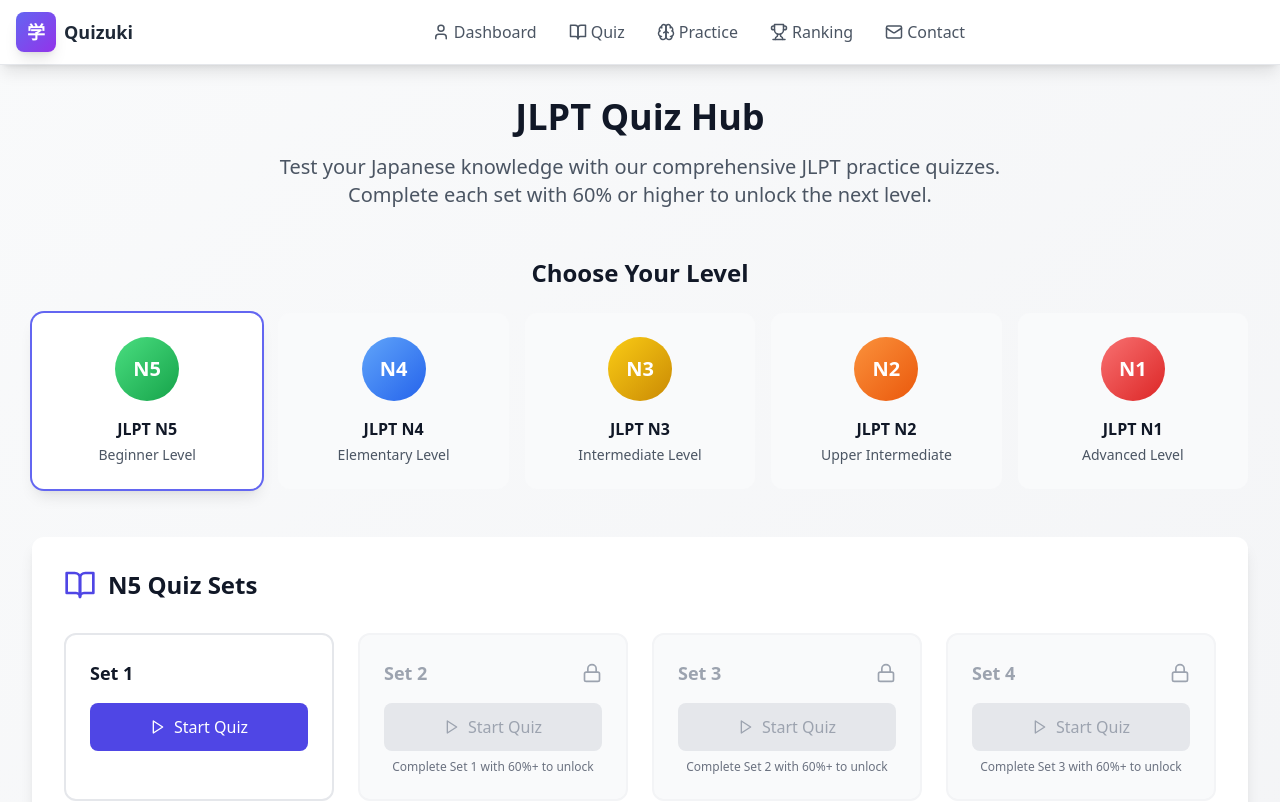
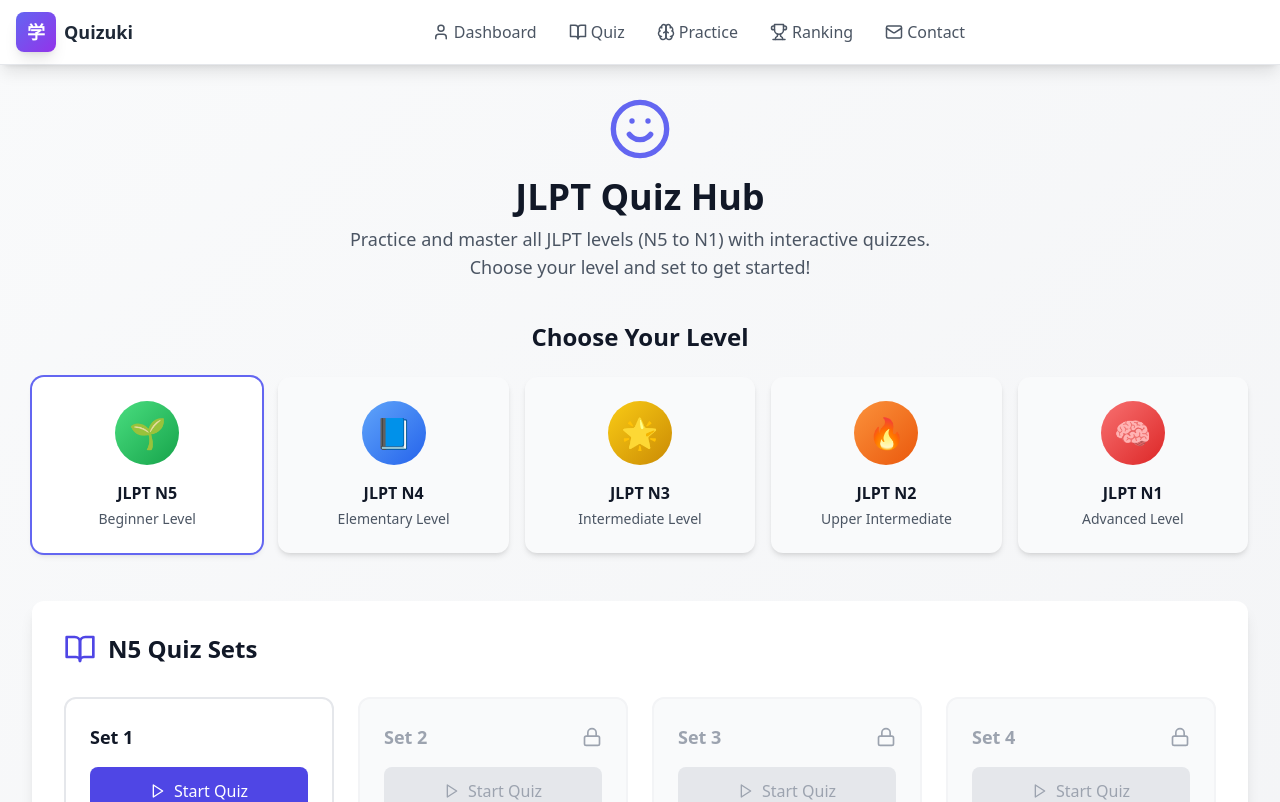
Before and after one commit to Shaikmymoon777/KAIDAN-QUIZ, a React (Vite) app: page /quiz/ in a window 1280 px wide. Shown: the top 802 px of the page. Built offline with nearby package versions, Linux system fonts and the light colour scheme.

Commit message:
Update Quiz page design and animations

```diff
--- a/src/data/n5/set1.json
+++ b/src/data/n5/set1.json
@@ -121,7 +121,7 @@
     {
         "id": "n5s1q18",
         "question": "こうえん で　_______ に あいました。",
-        "options": ["おとうさん", "おまわりさん", "おじいさん", "がっこう"],
+        "options": ["おべんとう", "みず", "おじいさん", "がっこう"],
         "correct": 2,
         "explanation": "「おじいさん」は こうえん に あるく こと が あります。"
     },
--- a/src/pages/Quiz.tsx
+++ b/src/pages/Quiz.tsx
@@ -1,4 +1,4 @@
-import React, { useState, useEffect } from 'react';
+import { useState } from 'react';
 import { motion, AnimatePresence } from 'framer-motion';
 import {
   BookOpen,
@@ -10,7 +10,7 @@ import {
   ArrowRight,
   Star,
   Target,
-  Zap
+  Smile
 } from 'lucide-react';
 import { useApp } from '../contexts/AppContext';
 
@@ -34,26 +34,23 @@ export default function Quiz() {
   const [quizCompleted, setQuizCompleted] = useState(false);
   const [timeStarted, setTimeStarted] = useState<number | null>(null);
   const [timeSpent, setTimeSpent] = useState(0);
-  const [userAnswers, setUserAnswers] = useState<Array<{question: Question, selected: number, correct: boolean}>>([]);
+  const [, setUserAnswers] = useState<Array<{question: Question, selected: number, correct: boolean}>>([]);
 
   const levels = [
-    { id: 'n5', name: 'N5', description: 'Beginner Level', color: 'from-green-400 to-green-600' },
-    { id: 'n4', name: 'N4', description: 'Elementary Level', color: 'from-blue-400 to-blue-600' },
-    { id: 'n3', name: 'N3', description: 'Intermediate Level', color: 'from-yellow-400 to-yellow-600' },
-    { id: 'n2', name: 'N2', description: 'Upper Intermediate', color: 'from-orange-400 to-orange-600' },
-    { id: 'n1', name: 'N1', description: 'Advanced Level', color: 'from-red-400 to-red-600' },
+    { id: 'n5', name: 'N5', description: 'Beginner Level', color: 'from-green-400 to-green-600', emoji: '🌱' },
+    { id: 'n4', name: 'N4', description: 'Elementary Level', color: 'from-blue-400 to-blue-600', emoji: '📘' },
+    { id: 'n3', name: 'N3', description: 'Intermediate Level', color: 'from-yellow-400 to-yellow-600', emoji: '🌟' },
+    { id: 'n2', name: 'N2', description: 'Upper Intermediate', color: 'from-orange-400 to-orange-600', emoji: '🔥' },
+    { id: 'n1', name: 'N1', description: 'Advanced Level', color: 'from-red-400 to-red-600', emoji: '🧠' },
   ];
 
   const loadQuestions = async (level: string, set: number) => {
     try {
       const response = await import(`../data/${level}/set${set}.json`);
       const allQuestions = response.default;
-      // Shuffle and take 20 random questions
       const shuffled = [...allQuestions].sort(() => Math.random() - 0.5);
       setQuestions(shuffled.slice(0, 25));
     } catch (error) {
-      console.error('Failed to load questions:', error);
-      // Fallback to N5 Set 1 questions
       const response = await import('../data/n5/set1.json');
       const allQuestions = response.default;
       const shuffled = [...allQuestions].sort(() => Math.random() - 0.5);
@@ -62,18 +59,16 @@ export default function Quiz() {
   };
 
   const isSetUnlocked = (level: string, set: number): boolean => {
-    if (set === 1) return true; // First set is always unlocked
-
+    if (set === 1) return true;
     const levelProgress = state.quizProgress[level];
     if (!levelProgress) return false;
-
     const previousSet = levelProgress[`set${set - 1}`];
     return previousSet?.completed && previousSet.bestScore >= 60;
   };
 
   const getSetProgress = (level: string, set: number) => {
     const levelProgress = state.quizProgress[level];
-    return levelProgress?.[`set${set}`] || { completed: false, bestScore: 0, attempts: 0 };
+    return levelProgress?.[`set${set}`] || { completed: false, bestScore: 0, attempts: 0, timeSpent: 0 };
   };
 
   const startQuiz = (set: number) => {
@@ -90,15 +85,10 @@ export default function Quiz() {
 
   const handleAnswerSelect = (answerIndex: number) => {
     if (selectedAnswer !== null) return;
-
     setSelectedAnswer(answerIndex);
     setShowExplanation(true);
-
     const isCorrect = answerIndex === questions[currentQuestion].correct;
-    if (isCorrect) {
-      setScore(prev => prev + 1);
-    }
-
+    if (isCorrect) setScore(prev => prev + 1);
     setUserAnswers(prev => [...prev, {
       question: questions[currentQuestion],
       selected: answerIndex,
@@ -112,10 +102,8 @@ export default function Quiz() {
       setSelectedAnswer(null);
       setShowExplanation(false);
     } else {
-      // Quiz completed
       const finalScore = Math.round((score / questions.length) * 100);
       const timeSpent = timeStarted ? Math.round((Date.now() - timeStarted) / 1000) : 0;
-
       dispatch({
         type: 'UPDATE_QUIZ_PROGRESS',
         payload: {
@@ -125,7 +113,6 @@ export default function Quiz() {
           timeSpent
         }
       });
-
       setTimeSpent(timeSpent);
       setQuizCompleted(true);
     }
@@ -149,27 +136,43 @@ export default function Quiz() {
     return `${mins}:${secs.toString().padStart(2, '0')}`;
   };
 
+  // --- Quiz in progress ---
   if (selectedSet && questions.length > 0 && !quizCompleted) {
     const question = questions[currentQuestion];
-
     return (
-      <div className="max-w-4xl mx-auto px-4 sm:px-6 lg:px-8 py-8">
+      <div
+        className="relative min-h-screen flex items-center justify-center"
+        style={{
+          backgroundImage: "url('https://images.unsplash.com/photo-1506744038136-46273834b3fb?auto=format&fit=crop&w=1200&q=80')",
+          backgroundSize: 'cover',
+          backgroundPosition: 'center',
+        }}
+      >
+        <div className="absolute inset-0 bg-gradient-to-br from-indigo-900/80 to-purple-900/80 z-0" />
         <motion.div
           initial={{ opacity: 0, y: 20 }}
           animate={{ opacity: 1, y: 0 }}
-          className="bg-white dark:bg-gray-800 rounded-xl shadow-lg p-8"
+          className="relative z-10 bg-white/90 dark:bg-gray-900/90 rounded-2xl shadow-2xl p-8 max-w-2xl w-full"
         >
           {/* Quiz Header */}
-          <div className="flex items-center justify-between mb-8">
+          <motion.div
+            className="flex items-center justify-between mb-8"
+            initial={{ opacity: 0, x: -30 }}
+            animate={{ opacity: 1, x: 0 }}
+            transition={{ delay: 0.1 }}
+          >
             <div className="flex items-center space-x-4">
-              <button
+              <motion.button
+                whileHover={{ scale: 1.1, x: -2 }}
+                whileTap={{ scale: 0.95 }}
                 onClick={resetQuiz}
-                className="text-gray-500 hover:text-gray-700 dark:text-gray-400 dark:hover:text-gray-200"
+                className="text-gray-500 hover:text-indigo-600 dark:text-gray-400 dark:hover:text-indigo-300 font-bold"
               >
                 ← Back
-              </button>
+              </motion.button>
               <div>
-                <h1 className="text-2xl font-bold text-gray-900 dark:text-white">
+                <h1 className="text-2xl font-bold text-gray-900 dark:text-white flex items-center gap-2">
+                  {levels.find(l => l.id === selectedLevel)?.emoji}
                   {levels.find(l => l.id === selectedLevel)?.name} - Set {selectedSet}
                 </h1>
                 <p className="text-gray-600 dark:text-gray-400">
@@ -183,7 +186,7 @@ export default function Quiz() {
                 {score}/{questions.length}
               </div>
             </div>
-          </div>
+          </motion.div>
 
           {/* Progress Bar */}
           <div className="w-full bg-gray-200 dark:bg-gray-700 rounded-full h-3 mb-8">
@@ -196,15 +199,18 @@ export default function Quiz() {
           </div>
 
           {/* Question */}
-          <div className="mb-8">
+          <motion.div
+            initial={{ opacity: 0, y: 20 }}
+            animate={{ opacity: 1, y: 0 }}
+            transition={{ delay: 0.1 }}
+            className="mb-8"
+          >
             <h2 className="text-xl font-semibold text-gray-900 dark:text-white mb-6">
               {question.question}
             </h2>
-
             <div className="space-y-3">
               {question.options.map((option, index) => {
                 let buttonClass = "w-full p-4 text-left rounded-lg border-2 transition-all duration-200 ";
-
                 if (selectedAnswer !== null) {
                   if (index === question.correct) {
                     buttonClass += "border-green-500 bg-green-50 dark:bg-green-900/20 text-green-700 dark:text-green-300";
@@ -216,20 +222,22 @@ export default function Quiz() {
                 } else {
                   buttonClass += "border-gray-200 dark:border-gray-600 hover:border-indigo-300 dark:hover:border-indigo-500 hover:bg-indigo-50 dark:hover:bg-indigo-900/20 text-gray-900 dark:text-white";
                 }
-
                 return (
                   <motion.button
                     key={index}
-                    whileHover={selectedAnswer === null ? { scale: 1.02 } : {}}
-                    whileTap={selectedAnswer === null ? { scale: 0.98 } : {}}
+                    whileHover={selectedAnswer === null ? { scale: 1.03, backgroundColor: "#f3f4f6" } : {}}
+                    whileTap={selectedAnswer === null ? { scale: 0.97 } : {}}
                     onClick={() => handleAnswerSelect(index)}
                     className={buttonClass}
                     disabled={selectedAnswer !== null}
                   >
                     <div className="flex items-center space-x-3">
-                      <div className="w-8 h-8 rounded-full border-2 border-current flex items-center justify-center font-semibold">
+                      <motion.div
+                        whileHover={selectedAnswer === null ? { rotate: 8, scale: 1.1 } : {}}
+                        className="w-8 h-8 rounded-full border-2 border-current flex items-center justify-center font-semibold"
+                      >
                         {String.fromCharCode(65 + index)}
-                      </div>
+                      </motion.div>
                       <span className="text-lg">{option}</span>
                       {selectedAnswer !== null && index === question.correct && (
                         <CheckCircle className="ml-auto w-6 h-6 text-green-500" />
@@ -239,7 +247,7 @@ export default function Quiz() {
                 );
               })}
             </div>
-          </div>
+          </motion.div>
 
           {/* Explanation */}
           <AnimatePresence>
@@ -251,7 +259,8 @@ export default function Quiz() {
                 className="mb-8"
               >
                 <div className="p-4 bg-blue-50 dark:bg-blue-900/20 rounded-lg border border-blue-200 dark:border-blue-700">
-                  <h3 className="font-semibold text-blue-900 dark:text-blue-300 mb-2">
+                  <h3 className="font-semibold text-blue-900 dark:text-blue-300 mb-2 flex items-center gap-2">
+                    <Star className="w-5 h-5 text-yellow-400" />
                     Explanation:
                   </h3>
                   <p className="text-blue-800 dark:text-blue-200">
@@ -269,13 +278,15 @@ export default function Quiz() {
               animate={{ opacity: 1 }}
               className="flex justify-center"
             >
-              <button
+              <motion.button
+                whileHover={{ scale: 1.07, backgroundColor: "#6366f1" }}
+                whileTap={{ scale: 0.97 }}
                 onClick={nextQuestion}
                 className="px-8 py-3 bg-indigo-600 hover:bg-indigo-700 text-white rounded-lg font-medium transition-colors flex items-center space-x-2"
               >
                 <span>{currentQuestion < questions.length - 1 ? 'Next Question' : 'Finish Quiz'}</span>
                 <ArrowRight size={20} />
-              </button>
+              </motion.button>
             </motion.div>
           )}
         </motion.div>
@@ -283,38 +294,48 @@ export default function Quiz() {
     );
   }
 
+  // --- Quiz completed ---
   if (quizCompleted) {
     const finalScore = Math.round((score / questions.length) * 100);
     const passed = finalScore >= 60;
-
     return (
-      <div className="max-w-4xl mx-auto px-4 sm:px-6 lg:px-8 py-8">
+      <div
+        className="relative min-h-screen flex items-center justify-center"
+        style={{
+          backgroundImage: "url('https://images.unsplash.com/photo-1464983953574-0892a716854b?auto=format&fit=crop&w=1200&q=80')",
+          backgroundSize: 'cover',
+          backgroundPosition: 'center',
+        }}
+      >
+        <div className="absolute inset-0 bg-gradient-to-br from-indigo-900/80 to-purple-900/80 z-0" />
         <motion.div
           initial={{ opacity: 0, scale: 0.9 }}
           animate={{ opacity: 1, scale: 1 }}
-          className="bg-white dark:bg-gray-800 rounded-xl shadow-lg p-8 text-center"
+          className="relative z-10 bg-white/90 dark:bg-gray-900/90 rounded-2xl shadow-2xl p-8 max-w-xl w-full text-center"
         >
-          <div className={`w-20 h-20 mx-auto mb-6 rounded-full flex items-center justify-center ${
-            passed ? 'bg-green-100 dark:bg-green-900/20' : 'bg-red-100 dark:bg-red-900/20'
-          }`}>
+          <motion.div
+            initial={{ scale: 0.7, rotate: -10 }}
+            animate={{ scale: 1, rotate: 0 }}
+            transition={{ type: "spring", stiffness: 200 }}
+            className={`w-20 h-20 mx-auto mb-6 rounded-full flex items-center justify-center ${
+              passed ? 'bg-green-100 dark:bg-green-900/20' : 'bg-red-100 dark:bg-red-900/20'
+            }`}
+          >
             {passed ? (
               <Trophy className="w-10 h-10 text-green-600 dark:text-green-400" />
             ) : (
               <Target className="w-10 h-10 text-red-600 dark:text-red-400" />
             )}
-          </div>
-
+          </motion.div>
           <h2 className="text-3xl font-bold text-gray-900 dark:text-white mb-4">
             {passed ? 'Congratulations!' : 'Keep Practicing!'}
           </h2>
-
           <p className="text-gray-600 dark:text-gray-400 mb-8">
             {passed
               ? 'You passed the quiz! You can now proceed to the next set.'
               : 'You need 60% or higher to unlock the next set. Try again!'
             }
           </p>
-
           <div className="grid grid-cols-3 gap-4 mb-8">
             <div className="bg-gray-50 dark:bg-gray-700/50 rounded-lg p-4">
               <div className="text-2xl font-bold text-indigo-600 dark:text-indigo-400">
@@ -335,80 +356,115 @@ export default function Quiz() {
               <div className="text-sm text-gray-600 dark:text-gray-400">Time</div>
             </div>
           </div>
-
           <div className="flex flex-col sm:flex-row gap-4 justify-center">
-            <button
+            <motion.button
+              whileHover={{ scale: 1.05, backgroundColor: "#4b5563" }}
+              whileTap={{ scale: 0.97 }}
               onClick={resetQuiz}
               className="px-6 py-3 bg-gray-600 hover:bg-gray-700 text-white rounded-lg font-medium transition-colors"
             >
               Back to Quiz Selection
-            </button>
-            <button
+            </motion.button>
+            <motion.button
+              whileHover={{ scale: 1.05, backgroundColor: "#6366f1" }}
+              whileTap={{ scale: 0.97 }}
               onClick={() => startQuiz(selectedSet!)}
               className="px-6 py-3 bg-indigo-600 hover:bg-indigo-700 text-white rounded-lg font-medium transition-colors"
             >
               Try Again
-            </button>
+            </motion.button>
           </div>
         </motion.div>
       </div>
     );
   }
 
+  // --- Quiz selection (Home Quiz Page) ---
   return (
     <div className="max-w-7xl mx-auto px-4 sm:px-6 lg:px-8 py-8">
       <motion.div
-        initial={{ opacity: 0, y: 20 }}
+        initial={{ opacity: 0, y: 30 }}
         animate={{ opacity: 1, y: 0 }}
+        transition={{ duration: 0.7 }}
       >
-        {/* Header */}
-        <div className="text-center mb-12">
-          <h1 className="text-4xl font-bold text-gray-900 dark:text-white mb-4">
+        <div className="flex flex-col items-center mb-10">
+          <motion.div
+            initial={{ scale: 0.8, rotate: -10 }}
+            animate={{ scale: 1, rotate: 0 }}
+            transition={{ type: "spring", stiffness: 200 }}
+            className="mb-4"
+          >
+            <Smile className="w-16 h-16 text-indigo-500" />
+          </motion.div>
+          <motion.h1
+            className="text-4xl font-bold text-gray-900 mb-2"
+            initial={{ opacity: 0, y: -20 }}
+            animate={{ opacity: 1, y: 0 }}
+            transition={{ delay: 0.2 }}
+          >
             JLPT Quiz Hub
-          </h1>
-          <p className="text-xl text-gray-600 dark:text-gray-400 max-w-3xl mx-auto">
-            Test your Japanese knowledge with our comprehensive JLPT practice quizzes.
-            Complete each set with 60% or higher to unlock the next level.
-          </p>
+          </motion.h1>
+          <motion.p
+            className="text-lg text-gray-600 text-center"
+            initial={{ opacity: 0, y: 10 }}
+            animate={{ opacity: 1, y: 0 }}
+            transition={{ delay: 0.3 }}
+          >
+            Practice and master all JLPT levels (N5 to N1) with interactive quizzes.<br />
+            Choose your level and set to get started!
+          </motion.p>
         </div>
 
         {/* Level Selection */}
-        <div className="mb-12">
-          <h2 className="text-2xl font-bold text-gray-900 dark:text-white mb-6 text-center">
+        <motion.div
+          className="mb-12"
+          initial={{ opacity: 0, y: 20 }}
+          animate={{ opacity: 1, y: 0 }}
+          transition={{ delay: 0.4 }}
+        >
+          <h2 className="text-2xl font-bold text-gray-900 mb-6 text-center">
             Choose Your Level
           </h2>
           <div className="grid grid-cols-1 sm:grid-cols-3 lg:grid-cols-5 gap-4">
             {levels.map((level) => (
               <motion.button
                 key={level.id}
-                whileHover={{ scale: 1.05 }}
-                whileTap={{ scale: 0.95 }}
+                whileHover={{ scale: 1.08, rotate: 3 }}
+                whileTap={{ scale: 0.96 }}
                 onClick={() => setSelectedLevel(level.id)}
-                className={`p-6 rounded-xl text-center transition-all duration-200 ${
+                className={`p-6 rounded-xl text-center transition-all duration-200 shadow-md ${
                   selectedLevel === level.id
-                    ? 'bg-white dark:bg-gray-800 shadow-lg ring-2 ring-indigo-500'
-                    : 'bg-gray-50 dark:bg-gray-700/50 hover:bg-white dark:hover:bg-gray-800 hover:shadow-md'
+                    ? 'bg-white ring-2 ring-indigo-500'
+                    : 'bg-gray-50 hover:bg-white hover:shadow-lg'
                 }`}
               >
-                <div className={`w-16 h-16 mx-auto mb-4 rounded-full bg-gradient-to-br ${level.color} flex items-center justify-center`}>
-                  <span className="text-white font-bold text-xl">{level.name}</span>
-                </div>
-                <h3 className="font-bold text-gray-900 dark:text-white mb-1">
+                <motion.div
+                  className={`w-16 h-16 mx-auto mb-4 rounded-full bg-gradient-to-br ${level.color} flex items-center justify-center text-3xl`}
+                  whileHover={{ scale: 1.15, rotate: 8 }}
+                >
+                  {level.emoji}
+                </motion.div>
+                <h3 className="font-bold text-gray-900 mb-1">
                   JLPT {level.name}
                 </h3>
-                <p className="text-sm text-gray-600 dark:text-gray-400">
+                <p className="text-sm text-gray-600">
                   {level.description}
                 </p>
               </motion.button>
             ))}
           </div>
-        </div>
+        </motion.div>
 
         {/* Quiz Sets */}
-        <div className="bg-white dark:bg-gray-800 rounded-xl shadow-lg p-8">
+        <motion.div
+          className="bg-white rounded-xl shadow-lg p-8"
+          initial={{ opacity: 0, y: 20 }}
+          animate={{ opacity: 1, y: 0 }}
+          transition={{ delay: 0.5 }}
+        >
           <div className="flex items-center space-x-3 mb-8">
-            <BookOpen className="w-8 h-8 text-indigo-600 dark:text-indigo-400" />
-            <h2 className="text-2xl font-bold text-gray-900 dark:text-white">
+            <BookOpen className="w-8 h-8 text-indigo-600" />
+            <h2 className="text-2xl font-bold text-gray-900">
               {levels.find(l => l.id === selectedLevel)?.name} Quiz Sets
             </h2>
           </div>
@@ -417,42 +473,42 @@ export default function Quiz() {
             {Array.from({ length: 7 }, (_, i) => i + 1).map((setNumber) => {
               const isUnlocked = isSetUnlocked(selectedLevel, setNumber);
               const progress = getSetProgress(selectedLevel, setNumber);
-
               return (
                 <motion.div
                   key={setNumber}
                   initial={{ opacity: 0, y: 20 }}
                   animate={{ opacity: 1, y: 0 }}
-                  transition={{ delay: setNumber * 0.1 }}
-                  className={`relative p-6 rounded-xl border-2 transition-all duration-200 ${
+                  whileHover={isUnlocked ? { scale: 1.04, boxShadow: "0 8px 32px 0 rgba(99,102,241,0.15)" } : {}}
+                  transition={{ delay: setNumber * 0.07 }}
+                  className={`relative p-6 rounded-xl border-2 transition-all duration-200 cursor-pointer ${
                     isUnlocked
-                      ? 'border-gray-200 dark:border-gray-600 hover:border-indigo-300 dark:hover:border-indigo-500 hover:shadow-lg cursor-pointer'
-                      : 'border-gray-100 dark:border-gray-700 bg-gray-50 dark:bg-gray-700/30'
+                      ? 'border-gray-200 hover:border-indigo-300 hover:shadow-lg'
+                      : 'border-gray-100 bg-gray-50 cursor-not-allowed opacity-70'
                   }`}
+                  onClick={() => isUnlocked && startQuiz(setNumber)}
                 >
                   <div className="flex items-center justify-between mb-4">
                     <h3 className={`text-lg font-bold ${
-                      isUnlocked ? 'text-gray-900 dark:text-white' : 'text-gray-400 dark:text-gray-600'
+                      isUnlocked ? 'text-gray-900' : 'text-gray-400'
                     }`}>
                       Set {setNumber}
                     </h3>
                     {!isUnlocked && (
-                      <Lock className="w-5 h-5 text-gray-400 dark:text-gray-600" />
+                      <Lock className="w-5 h-5 text-gray-400" />
                     )}
                     {progress.completed && (
                       <CheckCircle className="w-5 h-5 text-green-500" />
                     )}
                   </div>
-
                   {progress.attempts > 0 && (
                     <div className="mb-4">
                       <div className="flex justify-between text-sm mb-1">
-                        <span className="text-gray-600 dark:text-gray-400">Best Score</span>
-                        <span className="font-medium text-indigo-600 dark:text-indigo-400">
+                        <span className="text-gray-600">Best Score</span>
+                        <span className="font-medium text-indigo-600">
                           {progress.bestScore}%
                         </span>
                       </div>
-                      <div className="w-full bg-gray-200 dark:bg-gray-600 rounded-full h-2">
+                      <div className="w-full bg-gray-200 rounded-full h-2">
                         <div
                           className="h-2 bg-gradient-to-r from-indigo-500 to-purple-600 rounded-full"
                           style={{ width: `${progress.bestScore}%` }}
@@ -460,9 +516,8 @@ export default function Quiz() {
                       </div>
                     </div>
                   )}
-
                   {progress.attempts > 0 && (
-                    <div className="flex items-center justify-between text-xs text-gray-500 dark:text-gray-400 mb-4">
+                    <div className="flex items-center justify-between text-xs text-gray-500 mb-4">
                       <span>{progress.attempts} attempts</span>
                       <span>
                         <Clock size={12} className="inline mr-1" />
@@ -470,22 +525,22 @@ export default function Quiz() {
                       </span>
                     </div>
                   )}
-
-                  <button
-                    onClick={() => isUnlocked && startQuiz(setNumber)}
+                  <motion.button
+                    whileHover={isUnlocked ? { scale: 1.05, backgroundColor: "#6366f1" } : {}}
+                    whileTap={isUnlocked ? { scale: 0.97 } : {}}
+                    onClick={e => { e.stopPropagation(); isUnlocked && startQuiz(setNumber); }}
                     disabled={!isUnlocked}
                     className={`w-full py-3 px-4 rounded-lg font-medium transition-colors flex items-center justify-center space-x-2 ${
                       isUnlocked
                         ? 'bg-indigo-600 hover:bg-indigo-700 text-white'
-                        : 'bg-gray-200 dark:bg-gray-600 text-gray-400 dark:text-gray-500 cursor-not-allowed'
+                        : 'bg-gray-200 text-gray-400 cursor-not-allowed'
                     }`}
                   >
                     <Play size={16} />
                     <span>{progress.attempts > 0 ? 'Retake Quiz' : 'Start Quiz'}</span>
-                  </button>
-
+                  </motion.button>
                   {!isUnlocked && setNumber > 1 && (
-                    <p className="text-xs text-gray-500 dark:text-gray-400 mt-2 text-center">
+                    <p className="text-xs text-gray-500 mt-2 text-center">
                       Complete Set {setNumber - 1} with 60%+ to unlock
                     </p>
                   )}
@@ -493,7 +548,7 @@ export default function Quiz() {
               );
             })}
           </div>
-        </div>
+        </motion.div>
       </motion.div>
     </div>
   );
```
Also changed, not shown: src/pages/Dashboard.tsx (+23 -4 lines), src/pages/Practice.tsx (+7 -6 lines).
